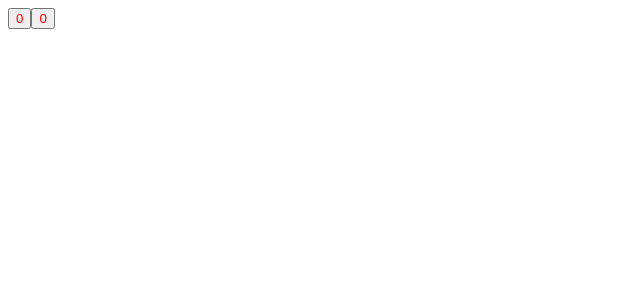
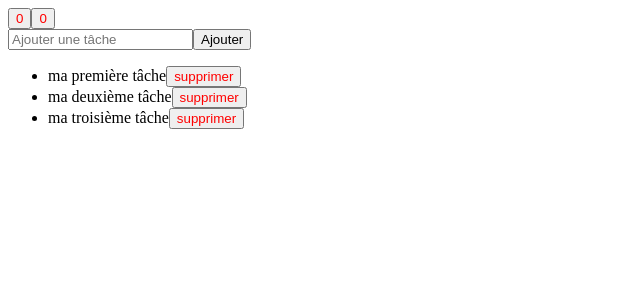
Before and after one commit to jeremyedu2005/todolist, a React (Vite) app: page / in a window 1280 px wide. Shown: the top 300 px of the page, without its empty margins (0-640 px from the left). Built offline with nearby package versions, Linux system fonts and the light colour scheme.

Commit message:
ajout du composant bouton et du type todolist

```diff
--- a/src/App.tsx
+++ b/src/App.tsx
@@ -1,15 +1,67 @@
 import './App.css';
 import { Button } from './common/ui/button/Button';
-import { useState } from 'react';
+import { type SubmitEvent, useState } from 'react';
+import todolist from "./todolist/todolist";
+import { type TodolistType } from './todolist/TodolistType';
 
 function App() {
   const [count, setCount] = useState(0);
   const [count2, setCount2] = useState(0);
+  const [value, setValue] = useState(""); // utilise pour le formulaire car les valeurs changent lorsque nous introduisons du nouveau contenu dans le formulaire
+  const [todos, setTodos] = useState<TodolistType>(todolist);// utile pour le tableau afin de mettre à jour les élements de la liste
+
+  console.log(todolist);
+
+  const deleteTodo = (id: string) => {
+    setTodos(previousTodos => previousTodos.filter(todo => todo.id !== id))
+  }
+
+  const addTodo = (text: string) => { //Création de nouvelle tâche
+    const id = Math.random().toString(36).slice(2); // Math.random=retourne un nombre aléatoire entre zéro et un.  La mérthode toString(36)= transforme le nombre en chaine de caractère en base 36, 36=utilise les chiffres de 0 à 9 plus les lettres de a à z. slice(2)= retire les deux premiers caractères
+
+    const newTodo = {// on crée les objets en nommant une nouvelle constante pour les nouvelles tâches
+      id: id,
+      text: text,
+      done: false
+    }
+
+    setTodos((todo) => [...todo, newTodo])
+  }
+
+  const handleSubmit = (event: SubmitEvent<HTMLFormElement>) => {
+    event.preventDefault(); //permet de remettre l'evenement par défaut sans que la page supprime tout
+    addTodo(value);// ajoute la  nouvelle valeur dans le champ
+    setValue("");//permet de remettre le champ à vide
+  }
 
   return (
     <>
       <Button onClick={() => setCount((count) => count + 1)}>{count}</Button>
       <Button onClick={() => setCount2((count2) => count2 + 1)}>{count2}</Button>
+
+      <div>
+        <form onSubmit={handleSubmit}>
+          <input
+            placeholder='Ajouter une tâche'
+            type="text"
+            value={value}
+            onChange={(e) => setValue(e.target.value)}>
+          </input>
+
+          <button type="submit"> Ajouter</button>
+        </form>
+      </div>
+
+      {todos && todos.length > 0 ? ( // condition if
+        <ul>
+          {todos.map(todo => (// utilisé map pour parcourir les éléments du tableau
+            <li key={todo.id}>
+              {todo.text}
+              <Button onClick={() => deleteTodo(todo.id)}>supprimer</Button>
+            </li>
+          ))}
+        </ul>
+      ) : <p>Liste vide</p>}
     </>
   );
 }
@@ -69,4 +121,14 @@ BONUS
 5) Améliorer l'accessibilité du formulaire et du bouton
 
 6) Ajouter des tests unitaires
+
+
+UTILE pour le rapport de stage
+Contrat d'interface
+la norme RGAA
+pour faire appel à du javascript remettre les accolades {}
+Pour créer une condition if faire ceci {blabla &&  et pour démontrer le else faire ceci ):<p> ceci n'est pas une liste}
+... spraid
+
+https://fr.react.dev/learn/updating-arrays-in-state
 */
--- a/src/common/ui/button/Button.tsx
+++ b/src/common/ui/button/Button.tsx
@@ -1,6 +1,5 @@
 import type { ReactNode } from 'react';
 import styles from './Button.module.scss';
-
 interface ButtonProps {
   children: ReactNode;
   onClick: () => void;
--- /dev/null
+++ b/src/todolist/TodolistType.ts
@@ -0,0 +1,7 @@
+export interface TodoType {
+    id: string;
+    text: string;
+    done: boolean
+}
+
+export type TodolistType = TodoType[]
--- /dev/null
+++ b/src/todolist/todolist.ts
@@ -0,0 +1,22 @@
+import type { TodolistType } from "./TodolistType";
+
+
+const todolist: TodolistType = [
+    {
+        id: 0,
+        text: "ma première tâche",
+        done: false
+    },
+    {
+        id: 1,
+        text: "ma deuxième tâche",
+        done: true
+    },
+    {
+        id: 2,
+        text: "ma troisième tâche",
+        done: true
+    }
+]
+
+export default todolist;
```
Also changed, not shown: src/todolist/TaskForm.tsx (added, +25 -0 lines).
